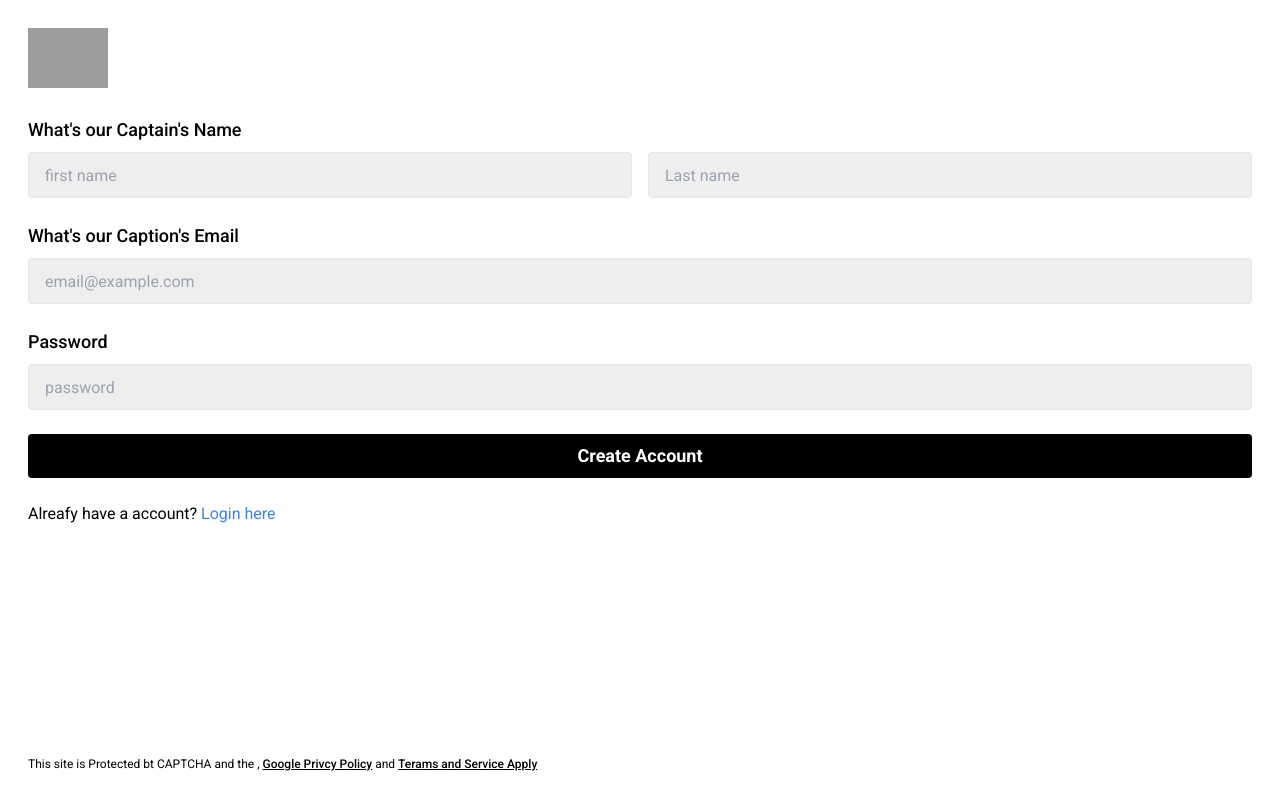
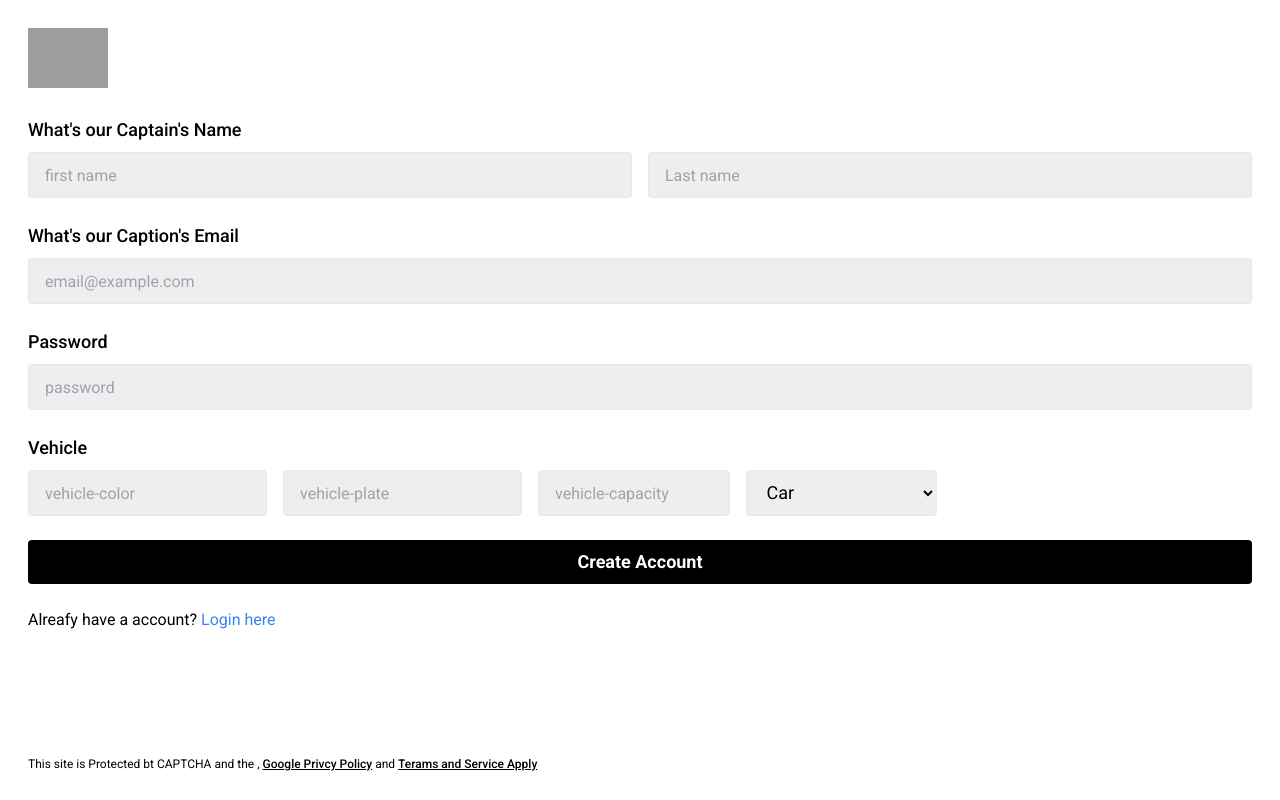
Before and after one commit to AnandSinghDeveloper/Uber_clone, a React (Vite) app: page /captain-signup in a window 1280 px wide. Built offline with nearby package versions, Linux system fonts and the light colour scheme; grey boxes are pictures that could not be loaded.

Commit message:
some change

```diff
--- a/src/App.jsx
+++ b/src/App.jsx
@@ -25,7 +25,7 @@ function App() {
             <HomeScreen/>
           </UserProtectedWrapper>
         }/>
-        <Route path="/user/logout" element={
+        <Route path="/logout" element={
           <UserProtectedWrapper>
             <Userlogout/>
           </UserProtectedWrapper>
--- /dev/null
+++ b/src/Context/CaptainContext.jsx
@@ -0,0 +1,11 @@
+import React from 'react'
+
+const CaptainContext = () => {
+  return (
+    <div>
+
+    </div>
+  )
+}
+
+export default CaptainContext
--- a/src/Pages/CpatainSignUp.jsx
+++ b/src/Pages/CpatainSignUp.jsx
@@ -8,6 +8,10 @@ const CpatainSignUp = () => {
 const [ password,setPassword]=useState('');
 const [ firstname,setFirstname]=useState('');
 const [ lastname,setLastname]=useState('');
+const [vehiclecolor, setVehiclecolor]=useState('');
+const [vehicleplate,setVehicleplate]=useState('');
+const [vehiclecapacity,setVehicleCapacity]=useState('');
+const [vehicleType,setVehicleType]=useState('');
 const [userdata, setuserData] = useState({});
   const submithandler = (e)=>{
      e.preventDefault();
@@ -17,6 +21,13 @@ const [userdata, setuserData] = useState({});
         fullname :{
         firstname:firstname,
         lastname: lastname
+        },
+        vehicle : {
+          vehicleType : vehicleType,
+          vehiclecapacity: vehiclecapacity,
+          vehiclecolor: vehiclecolor,
+          vehicleplate : vehicleplate
+
         }
      })
     console.log(userdata);
@@ -68,6 +79,46 @@ const [userdata, setuserData] = useState({});
            }}
            required className=' bg-[#eeeeee] w-full mb-6 px-4 py-2 rounded text-lg border placeholder:text-base ' placeholder='password' type="password" />
 
+          <h3 className=' text-lg mb-2 font-medium'>Vehicle</h3>
+
+           <div className='flex gap-4 mb-6 flex-wrap '>
+            <div className='flex gap-4'>
+              <input
+            value={vehiclecolor}
+            onChange={(e)=>{
+              setVehiclecolor(e.target.value)
+            }}
+           required className=' bg-[#eeeeee] w-1/2 px-4 py-2 rounded text-lg border placeholder:text-base ' placeholder='vehicle-color' type="text" />
+
+           <input
+           value={vehicleplate}
+           onChange={(e)=>{
+            setVehicleplate(e.target.value)
+           }}
+            className=' bg-[#eeeeee] w-1/2 px-4 py-2 rounded text-lg border placeholder:text-base ' placeholder='vehicle-plate' type="text" />
+            </div>
+            <div className=' flex gap-4'>
+              <input
+            value={vehiclecapacity}
+            onChange={(e)=>{
+              setVehicleCapacity(e.target.value)
+            }}
+           required className=' bg-[#eeeeee] w-1/2 px-4 py-2 rounded text-lg border placeholder:text-base ' placeholder='vehicle-capacity' type="number" />
+
+          <select
+            value={vehicleType}
+              onChange={(e) => {
+                   setVehicleType(e.target.value);
+             }}
+                className="bg-[#eeeeee] w-1/2 px-4 py-2 rounded text-lg border placeholder:text-base">
+
+                <option value="Car">Car</option>
+                <option value="Motorcycle">Motorcycle</option>
+                <option value="Auto">Auto</option>
+         </select>
+            </div>
+          </div>
+
            <button type='submit' className='bg-black text-white w-full mb-6 px-4 py-2 rounded text-lg font-semibold '>Create Account</button>
 
            <p>Alreafy have a account? <Link to='/captain-login' className=' text-blue-500 text-base text-center'> Login here</Link></p>
--- a/src/Pages/Userlogout.jsx
+++ b/src/Pages/Userlogout.jsx
@@ -1,32 +1,52 @@
-import React from 'react'
-import axios from 'axios'
+import React, { useEffect } from 'react';
+import axios from 'axios';
 import { useNavigate } from 'react-router-dom';
 
-const Userlogout =  () => {
+const Userlogout = () => {
+  const navigate = useNavigate();
 
-   const token = localStorage.getItem('token');
-    const nevigate = useNavigate();
+  useEffect(() => {
+    const token = localStorage.getItem('token');
 
-    axios.get('http://localhost:4000/users/logout',{
-       headers : {
-        Authorization: `Bearer ${token}`
-       }
+    if (!token) {
+      navigate('/login');
+      return;
+    }
 
-    }).then((response)=>{
-       if(response.status === 200){
-        localStorage.removeItem('token');
-        nevigate('/login')
-       }
-    })
+    const logoutUser = async () => {
+      try {
+        const response = await axios.get(`${import.meta.env.VITE_BASE_URL}/users/logout`, {
+          headers: {
+            Authorization: `Bearer ${token}`,
+          },
+          maxRedirects: 5, // Enable automatic redirects
+        });
 
+        if (response.status === 200) {
+          localStorage.removeItem('token');
+          navigate('/login');
+        }
+      } catch (error) {
+        if (error.response?.status === 301) {
+          const newURL = error.response.headers['location'];
+          console.warn(`Redirecting to: ${newURL}`);
+          await axios.get(newURL, {
+            headers: {
+              Authorization: `Bearer ${token}`,
+            },
+          });
+          localStorage.removeItem('token');
+          navigate('/login');
+        } else {
+          console.error('Logout failed:', error.message);
+        }
+      }
+    };
 
+    logoutUser();
+  }, [navigate]);
 
+  return <div>Logging out...</div>;
+};
 
-  return (
-    <div>
-      hello
-    </div>
-  )
-}
-
-export default Userlogout
+export default Userlogout;
```
Also changed, not shown: 1 other file (tests, documents, lock files or other folders).
